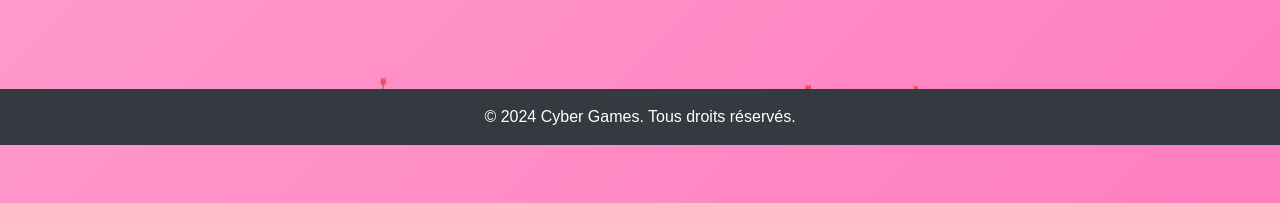
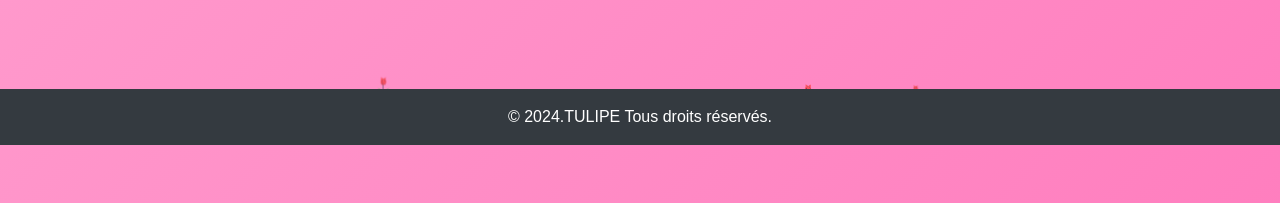
Before and after one commit to baptistechevalier/tulipes, a PHP site: page /index.php in a window 1280 px wide. Shown: the part 655-858 px from the top of the page. Run offline with PHP 8.4, Linux system fonts and the light colour scheme.

Commit message:
footer changed

```diff
--- a/partials/footer.php
+++ b/partials/footer.php
@@ -12,7 +12,7 @@
     <link rel="stylesheet" href="../style.css">
 </head>
 <footer class="bg-dark text-white text-center py-3">
-    &copy; 2024 Cyber Games. Tous droits réservés.
+    &copy; 2024.TULIPE Tous droits réservés.
 </footer>
 
 <!-- Bootstrap JS -->
```
